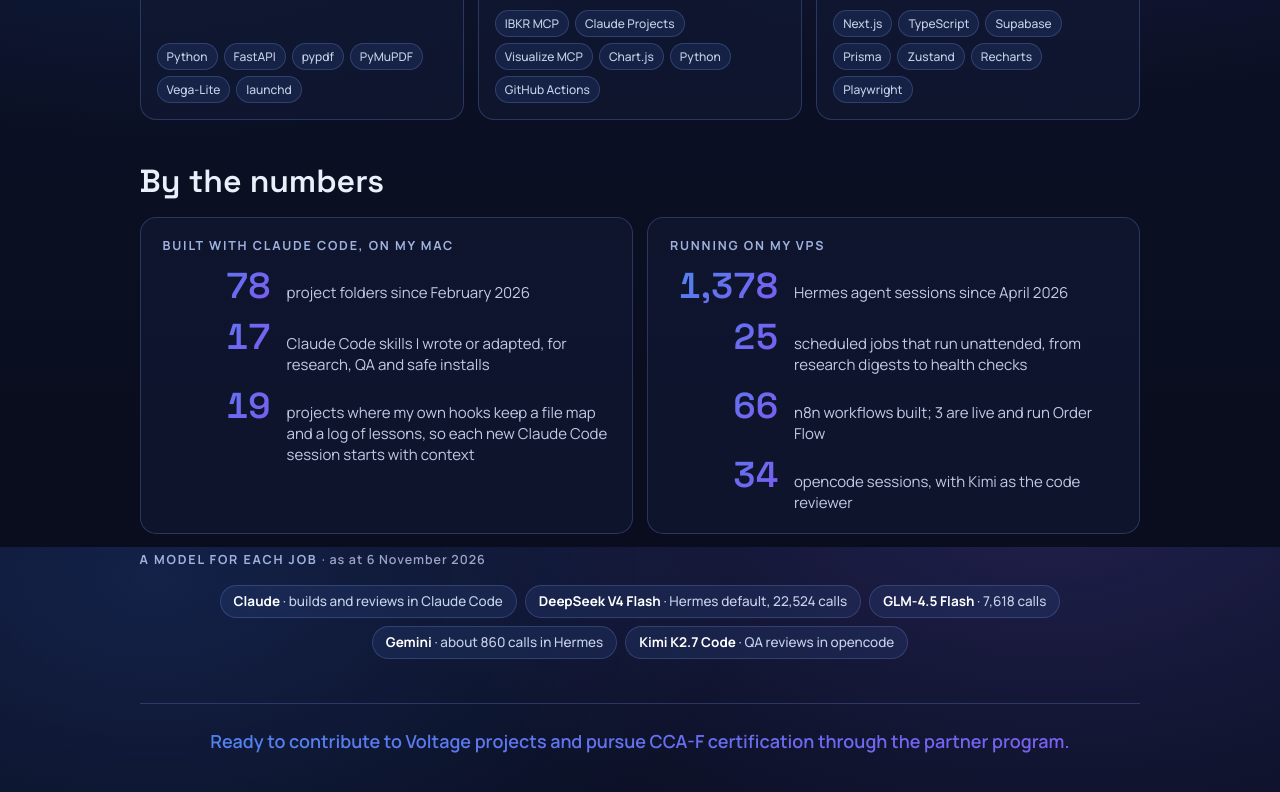
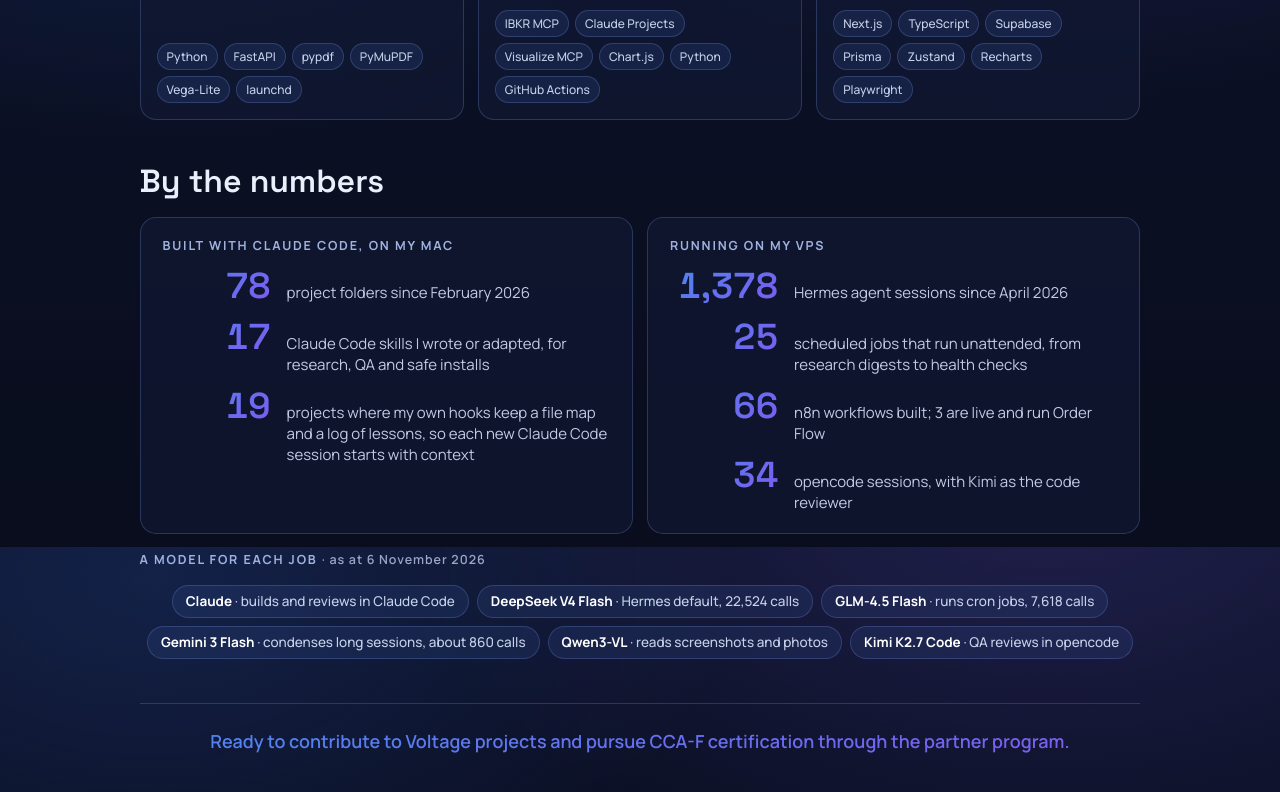
Before and after one commit to kettypoinen/voltage, a plain HTML site: page index.html in a window 1280 px wide. Shown: the part 2653-3445 px from the top of the page. Drawn offline with Linux system fonts and the light colour scheme.

Commit message:
Model pills: GLM cron role, Gemini 3 Flash, add Qwen3-VL
Co-Authored-By: Claude Opus 5.5 <noreply@anthropic.com>

```diff
--- a/index.html
+++ b/index.html
@@ -209,8 +209,9 @@ dialog::backdrop{background:rgba(5,8,20,.82);backdrop-filter:blur(6px)}
     <div class="models">
       <span class="pill"><b>Claude</b> · builds and reviews in Claude Code</span>
       <span class="pill"><b>DeepSeek V4 Flash</b> · Hermes default, 22,524 calls</span>
-      <span class="pill"><b>GLM-4.5 Flash</b> · 7,618 calls</span>
-      <span class="pill"><b>Gemini</b> · about 860 calls in Hermes</span>
+      <span class="pill"><b>GLM-4.5 Flash</b> · runs cron jobs, 7,618 calls</span>
+      <span class="pill"><b>Gemini 3 Flash</b> · condenses long sessions, about 860 calls</span>
+      <span class="pill"><b>Qwen3-VL</b> · reads screenshots and photos</span>
       <span class="pill"><b>Kimi K2.7 Code</b> · QA reviews in opencode</span>
     </div>
   </section>
```
